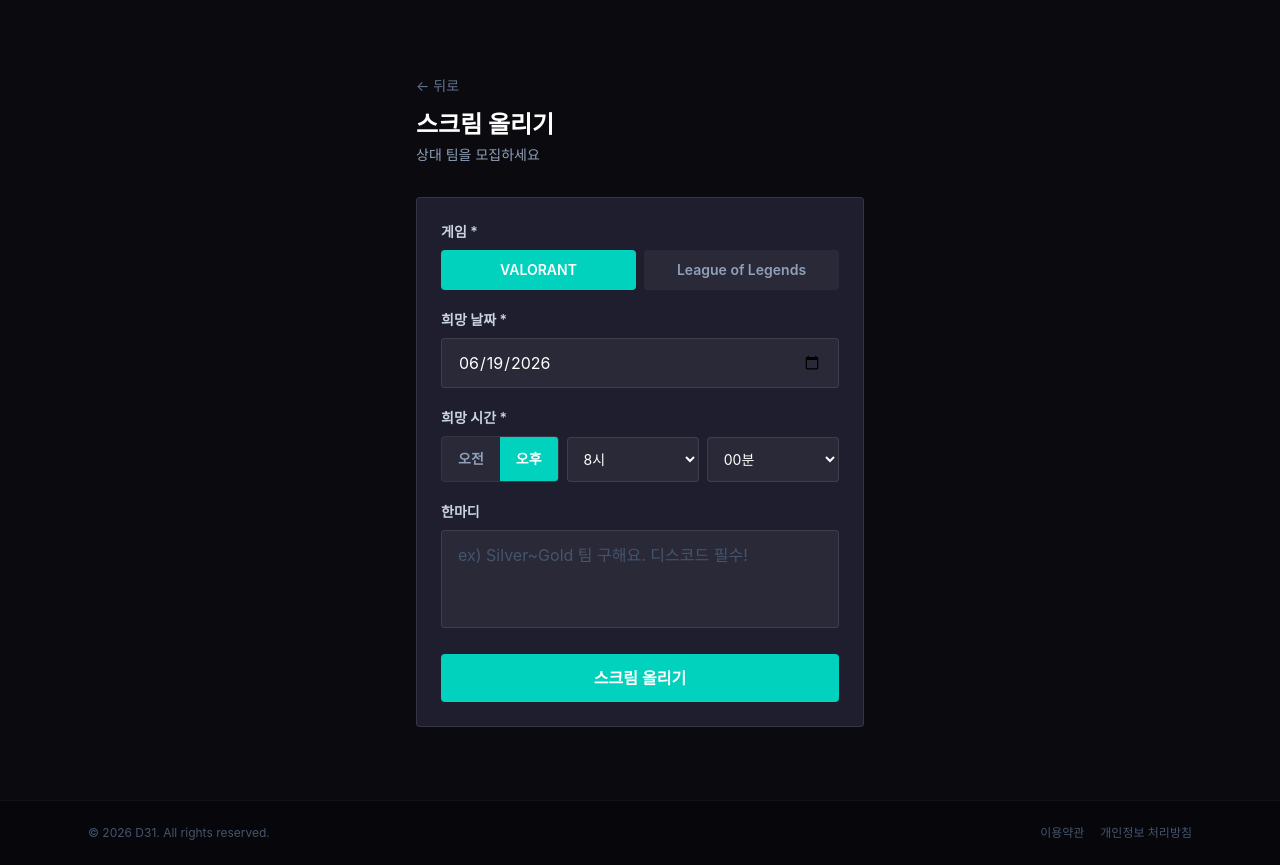
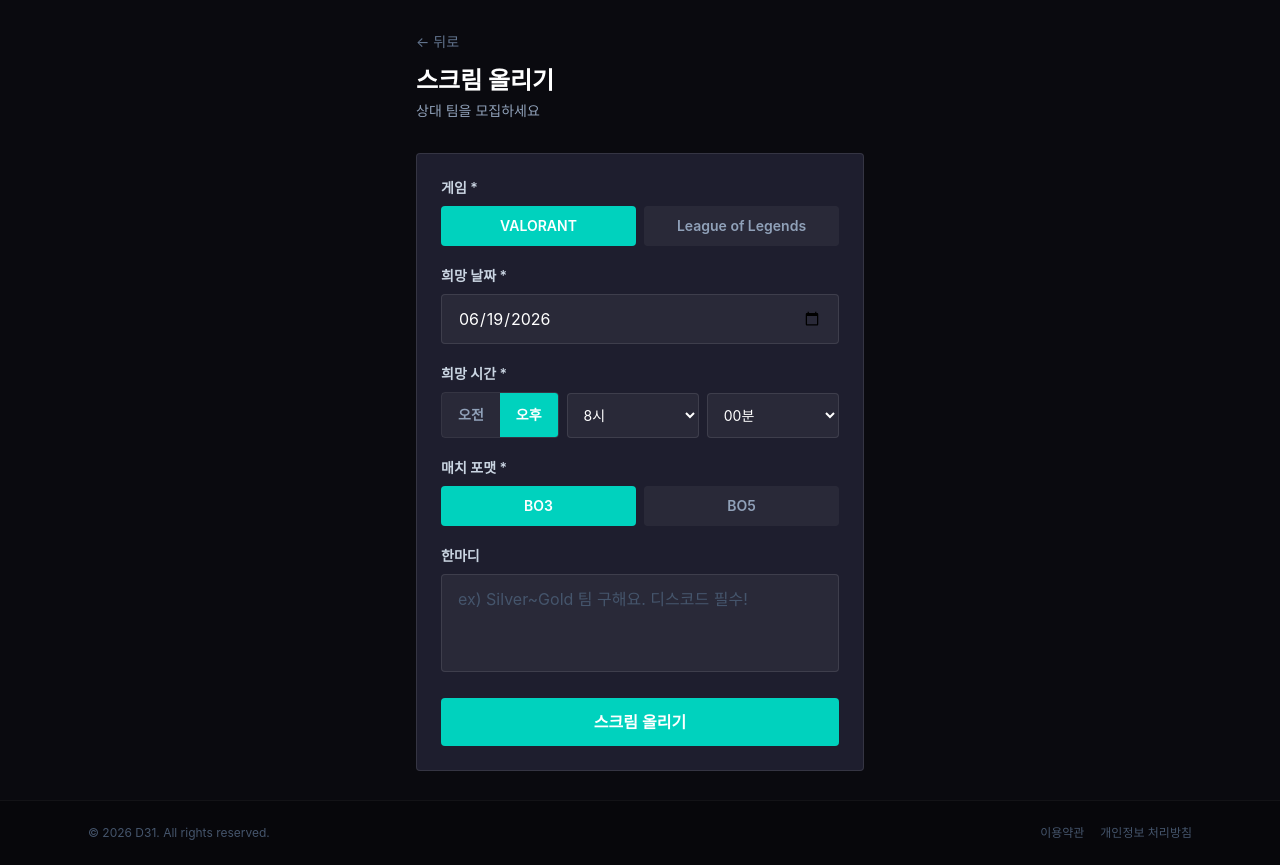
Before and after one commit to D31-Maxverstappen/scrim-platform, a Next.js app: page /scrims/post in a window 1280 px wide. Built offline with nearby package versions, Linux system fonts and the light colour scheme.

Commit message:
feat: BO3/BO5 선택을 스크림 올리기 단계로 이동

```diff
--- a/src/app/actions.ts
+++ b/src/app/actions.ts
@@ -116,6 +116,7 @@ export async function createScrimAction(formData: FormData) {
   const preferred_date = formData.get('preferred_date') as string
   const preferred_time = formData.get('preferred_time') as string
   const note = formData.get('note') as string
+  const format = (formData.get('format') as string) || 'BO3'
 
   const { data: myTeam } = await supabase
     .from('teams')
@@ -138,6 +139,7 @@ export async function createScrimAction(formData: FormData) {
       preferred_date: preferredDate,
       note: note || null,
       status: 'open',
+      format,
     })
 
   if (postError) return { error: postError.message }
--- a/src/app/api/scrims/applications/[appId]/route.ts
+++ b/src/app/api/scrims/applications/[appId]/route.ts
@@ -4,7 +4,7 @@ import { createScrimVoiceChannel } from '@/lib/discord'
 
 export async function PATCH(req: NextRequest, { params }: { params: Promise<{ appId: string }> }) {
   const { appId } = await params
-  const { action, format = 'BO3' } = await req.json() // 'accept' | 'reject'
+  const { action } = await req.json() // 'accept' | 'reject'
 
   const supabase = await createClient()
   const { data: { user } } = await supabase.auth.getUser()
@@ -33,13 +33,14 @@ export async function PATCH(req: NextRequest, { params }: { params: Promise<{ ap
 
   if (action === 'accept') {
     const [{ data: scrimPost }, { data: applyApp }] = await Promise.all([
-      supabase.from('scrim_posts').select('team_id, preferred_date').eq('id', app.scrim_post_id).single(),
+      supabase.from('scrim_posts').select('team_id, preferred_date, format').eq('id', app.scrim_post_id).single(),
       supabase.from('scrim_applications').select('applying_team_id').eq('id', appId).single(),
     ])
 
     if (!scrimPost) return NextResponse.json({ error: '스크림 포스트를 찾을 수 없어요.' }, { status: 404 })
     if (!applyApp?.applying_team_id) return NextResponse.json({ error: '신청 팀 정보를 찾을 수 없어요.' }, { status: 404 })
 
+    const format = scrimPost.format ?? 'BO3'
     await supabase.from('scrim_posts').update({ status: 'matched' }).eq('id', app.scrim_post_id)
 
     const mapCount = format === 'BO5' ? 5 : 3
--- a/src/app/scrims/post/page.tsx
+++ b/src/app/scrims/post/page.tsx
@@ -12,6 +12,7 @@ export default function PostScrimPage() {
   const [isPending, startTransition] = useTransition()
   const [error, setError] = useState('')
   const [game, setGame] = useState('valorant')
+  const [format, setFormat] = useState<'BO3' | 'BO5'>('BO3')
 
   const [date, setDate] = useState(new Date().toISOString().split('T')[0])
   const [hour, setHour] = useState('8')
@@ -32,6 +33,7 @@ export default function PostScrimPage() {
     formData.set('game_type', game)
     formData.set('preferred_date', date)
     formData.set('preferred_time', time)
+    formData.set('format', format)
 
     startTransition(async () => {
       const result = await createScrimAction(formData)
@@ -104,6 +106,19 @@ export default function PostScrimPage() {
             </div>
           </div>
 
+          {/* 포맷 */}
+          <div>
+            <label className="text-slate-300 text-sm font-semibold block mb-2">매치 포맷 *</label>
+            <div className="grid grid-cols-2 gap-2">
+              {(['BO3', 'BO5'] as const).map((f) => (
+                <button key={f} type="button" onClick={() => setFormat(f)}
+                  className={`py-2.5 rounded text-sm font-semibold transition ${format === f ? 'bg-[#00D2BE] text-white' : 'bg-white/5 text-slate-400 hover:bg-white/10'}`}>
+                  {f}
+                </button>
+              ))}
+            </div>
+          </div>
+
           {/* 한마디 */}
           <div>
             <label className="text-slate-300 text-sm font-semibold block mb-2">한마디</label>
--- a/src/components/ReceivedApplications.tsx
+++ b/src/components/ReceivedApplications.tsx
@@ -17,7 +17,6 @@ export default function ReceivedApplications({ initialApps }: { initialApps: App
   const [apps, setApps] = useState(initialApps)
   const [loading, setLoading] = useState<string | null>(null)
   const [accepting, setAccepting] = useState<string | null>(null)
-  const [format, setFormat] = useState<'BO3' | 'BO5'>('BO3')
   const [matchLinks, setMatchLinks] = useState<Record<string, string>>(
     () => Object.fromEntries(initialApps.filter((a) => a.match_id).map((a) => [a.id, a.match_id!]))
   )
@@ -27,7 +26,7 @@ export default function ReceivedApplications({ initialApps }: { initialApps: App
     const res = await fetch(`/api/scrims/applications/${appId}`, {
       method: 'PATCH',
       headers: { 'Content-Type': 'application/json' },
-      body: JSON.stringify({ action: 'accept', format }),
+      body: JSON.stringify({ action: 'accept' }),
     })
     setLoading(null)
     setAccepting(null)
@@ -107,14 +106,6 @@ export default function ReceivedApplications({ initialApps }: { initialApps: App
                 {app.status === 'pending' ? (
                   accepting === app.id ? (
                     <div className="flex items-center gap-2">
-                      <div className="flex border border-white/10 text-[10px] font-bold overflow-hidden">
-                        {(['BO3', 'BO5'] as const).map((f) => (
-                          <button key={f} onClick={() => setFormat(f)}
-                            className={`px-3 py-1.5 transition ${format === f ? 'bg-[#00D2BE] text-white' : 'text-slate-400 hover:bg-white/5'}`}>
-                            {f}
-                          </button>
-                        ))}
-                      </div>
                       <button
                         onClick={() => handleAcceptConfirm(app.id)}
                         disabled={!!loading}
@@ -127,7 +118,7 @@ export default function ReceivedApplications({ initialApps }: { initialApps: App
                   ) : (
                     <>
                       <button
-                        onClick={() => { setAccepting(app.id); setFormat('BO3') }}
+                        onClick={() => setAccepting(app.id)}
                         disabled={!!loading}
                         className="text-[10px] font-bold px-3 py-1.5 bg-[#00D2BE]/20 text-[#00D2BE] hover:bg-[#00D2BE]/30 transition disabled:opacity-50"
                       >
```
